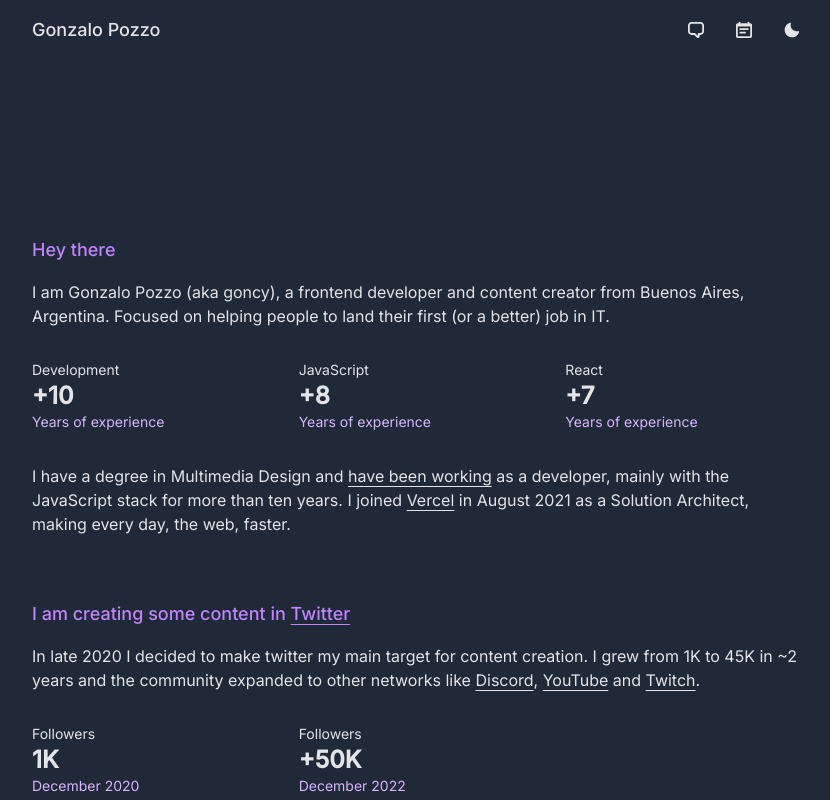
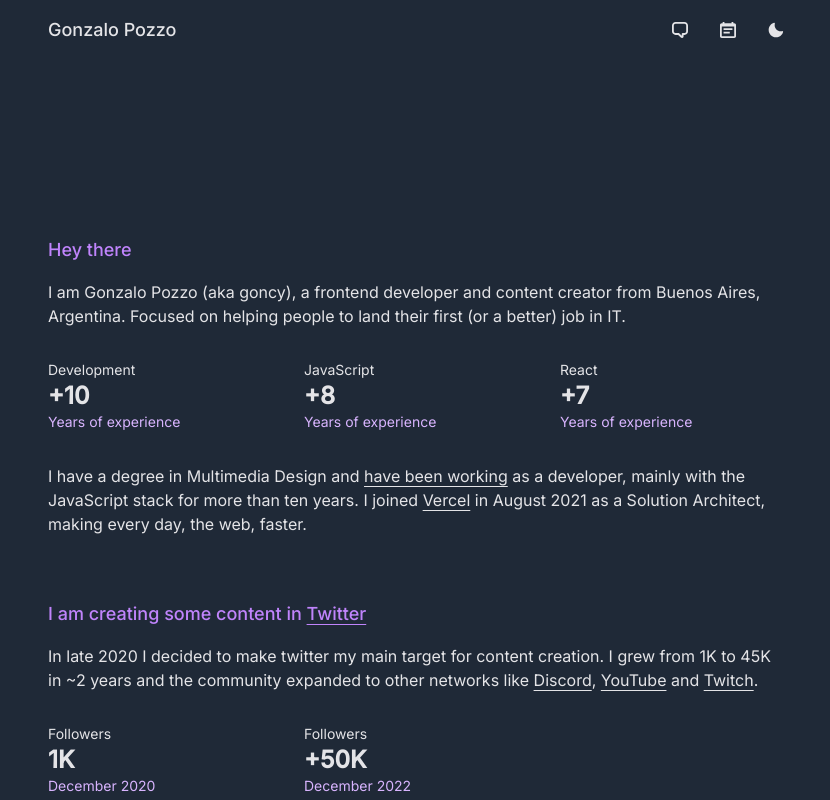
Before and after one commit to goncy/me, a Next.js app: page / in a window 1280 px wide. Shown: the top 800 px of the page, without its empty margins (224-1054 px from the left). Built offline with nearby package versions, Linux system fonts and the light colour scheme; no server answers.

Commit message:
Add padding

```diff
--- a/app/layout.tsx
+++ b/app/layout.tsx
@@ -25,9 +25,8 @@ export default function RootLayout({children}: Props) {
       <head />
       <body
         className={`${inter.className} dark:bg-gray-800 dark:text-zinc-200 bg-white text-slate-800`}
-        data-mode={colorMode}
       >
-        <main className="max-w-3xl m-auto flex flex-col gap-48">
+        <main className="max-w-3xl m-auto px-4 flex flex-col gap-48">
           <div className="print:hidden">
             <div className="items-center justify-between flex pt-4">
               <h1 className="font-medium mr-auto text-lg">Gonzalo Pozzo</h1>
```
